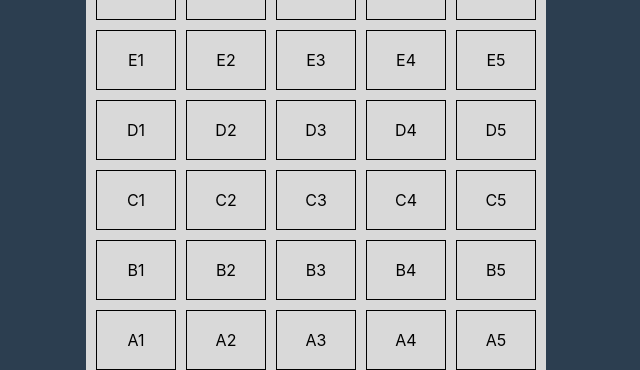
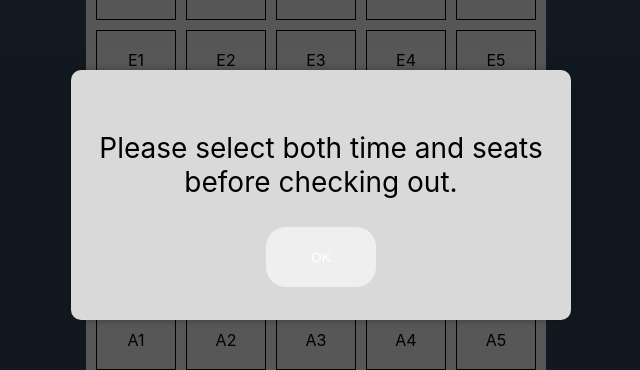
Before and after one commit to nilespacho/MovieReservation, a React (Create React App) app in the folder movie_reservation/: page /niles/1 in a window 1280 px wide. Shown: the part 205-575 px from the top of the page, without its empty margins (319-959 px from the left). Built offline with nearby package versions, Linux system fonts and the light colour scheme; no server answers.

Commit message:
Fixed backend

```diff
--- a/movie_reservation/src/components/MovieSelected.jsx
+++ b/movie_reservation/src/components/MovieSelected.jsx
@@ -28,8 +28,8 @@ export const MovieSelected = ({ selectedDate }) => {
   const [showCountdownModal, setShowCountdownModal] = useState(false);
   const [premierCheck, setPremierCheck] = useState(false);
   const [premierDate, setPremierDate] = useState(null);
-
-
+  const [dateClicked, setDateClicked] = useState(false);
+  const [seatClicked, setSeatClicked] = useState(false)
 
 
   useEffect(() => {
@@ -91,26 +91,6 @@ export const MovieSelected = ({ selectedDate }) => {
   }, []);
 
 
-
-
-  // const handleTimeClick = (time) => {
-  //   setSelectedTime(time);
-  //   selectedTimeId = time;
-
-  //   // Check if the clicked time exists in the reservations for the same movie
-  //   const isReserved = reservedTime.some(reservation =>
-  //     reservation.airing_time === selectedTimeId && reservation.mov_ID === movieId
-  //   );
-
-  //   console.log('All Reservations:', reservedTime);
-
-  //   if (isReserved) {
-  //     console.log(`Reserved Time: ${reservedTime}`);
-  //   } else {
-  //     console.log('This time is not reserved for the selected movie');
-  //   }
-  // };
-
   const handleTimeClick = async (time) => {
     setSelectedTime(time);
     selectedTimeId = time;
@@ -146,7 +126,7 @@ export const MovieSelected = ({ selectedDate }) => {
       } else {
         console.error('Error: No movie data found in the response');
       }
-
+      setDateClicked(true);
     } catch (error) {
       console.error('Error fetching premiere date:', error);
       // Handle errors appropriately
@@ -199,35 +179,13 @@ export const MovieSelected = ({ selectedDate }) => {
 
 
 
+  const handleSeatClick = (seat) => {
+    if (!selectedTime) {
+      setDateClicked(true);
+      return;
+    }
 
-
-
-
-
-  // const handleSeatClick = (seat) => {
-  //   if (selectedReservation) {
-  //     // If a matching reservation is found
-  //     const reservationSeats = selectedReservation.seats;
-
-  //     if (reservationSeats.includes(seat)) {
-  //       // If the clicked seat is in the reservation, do nothing
-  //       return;
-  //     }
-  //   }
-
-  //   const index = selectedSeats.indexOf(seat);
-  //   if (index === -1) {
-  //     setSelectedSeats([...selectedSeats, seat]);
-  //     setTotal(total + REGPRICE);
-  //   } else {
-  //     const updatedSeats = [...selectedSeats];
-  //     updatedSeats.splice(index, 1);
-  //     setSelectedSeats(updatedSeats);
-  //     setTotal(total - REGPRICE);
-  //   }
-  // };
-
-  const handleSeatClick = (seat) => {
+    setSeatClicked(true)
     // Determine the price based on whether the movie is premier
     const pricePerSeat = premierCheck ? PREMIERPRICE : REGPRICE;
 
@@ -269,7 +227,11 @@ export const MovieSelected = ({ selectedDate }) => {
   };
 
   const handleCheckoutClick = () => {
-    setShowCheckOutModal(true);
+    if (!selectedTime && selectedSeats.length === 0) {
+      setShowCheckOutModal(true);
+    } else {
+      setShowCheckOutModal(true);
+    }
   };
 
   const handleModalAction = (action) => {
@@ -283,7 +245,9 @@ export const MovieSelected = ({ selectedDate }) => {
     };
 
     if (action === 'proceed') {
-      // Add your logic to proceed with the checkout
+
+      if (selectedTime && selectedSeats.length > 0) {
+        // Add your logic to proceed with the checkout
       console.log('Proceeding with checkout...');
       axios.post('http://localhost:5000/api/reservation/addReservation', reservationData)
         .then(response => {
@@ -306,10 +270,13 @@ export const MovieSelected = ({ selectedDate }) => {
           console.error('Error adding reservation:', error);
           // Handle errors here
         });
+      }
     } else {
       console.log('Canceled');
       setShowCheckOutModal(false);
     }
+
+    setDateClicked(false);
   };
 
   const getMonthInWords = (dateString) => {
@@ -318,10 +285,6 @@ export const MovieSelected = ({ selectedDate }) => {
     time = date.toLocaleDateString(undefined, options);
     return time;
   };
-
-
-
-
 
 
 
@@ -391,9 +354,6 @@ export const MovieSelected = ({ selectedDate }) => {
 )}
 
 
-
-
-
         <div className="summary">
           <p>Name Movie: <span className='summaryDetails'>x{selectedSeats.length}</span></p>
           <p>Total: <span className='summaryDetails'>{total}</span></p>
@@ -403,6 +363,16 @@ export const MovieSelected = ({ selectedDate }) => {
         </button>
         <button className="goBackButton">GO BACK</button>
       </div>
+
+        <div className="modal">
+          <div className="modalContent">
+            <p>Please select both time and seats before checking out.</p>
+            <div className="checkoutModalButtons">
+              <button className="okButton" onClick={() => setShowCheckOutModal(false)}>OK</button>
+            </div>
+          </div>
+        </div>
+
 
       {showCheckOutModal && (
         <div className="modal">
@@ -445,13 +415,19 @@ export const MovieSelected = ({ selectedDate }) => {
         </div>
       )}
 
-
-      {/* {showCountdownModal && (
-  <div className="countdown-modal">
-    <p>Reservation successful!</p>
-    <p>Redirecting in 2 seconds...</p>
-  </div>
-)} */}
+      {/* Time Not Selected Modal */}
+      {dateClicked && (
+        <div className="modal">
+          <div className="modalContent">
+            <p>Please select a time schedule first!</p>
+            <div className="checkoutModalButtons">
+            <button className="noButton" onClick={() => setDateClicked(false)}>
+              CLOSE
+            </button>
+            </div>
+          </div>
+        </div>
+      )}
     </div>
   );
 };
```
